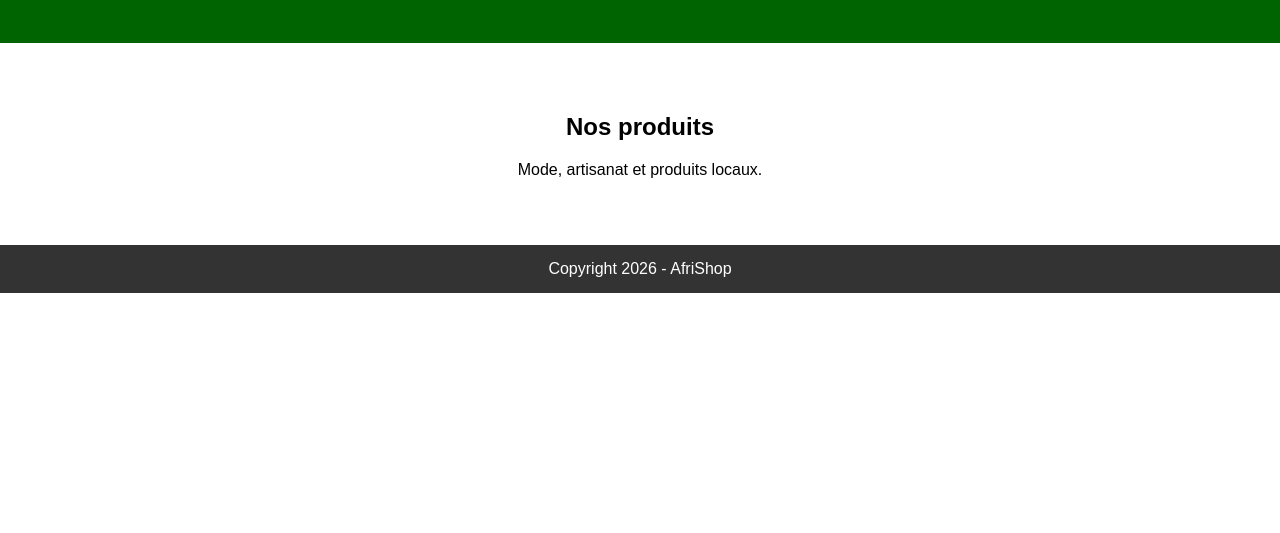
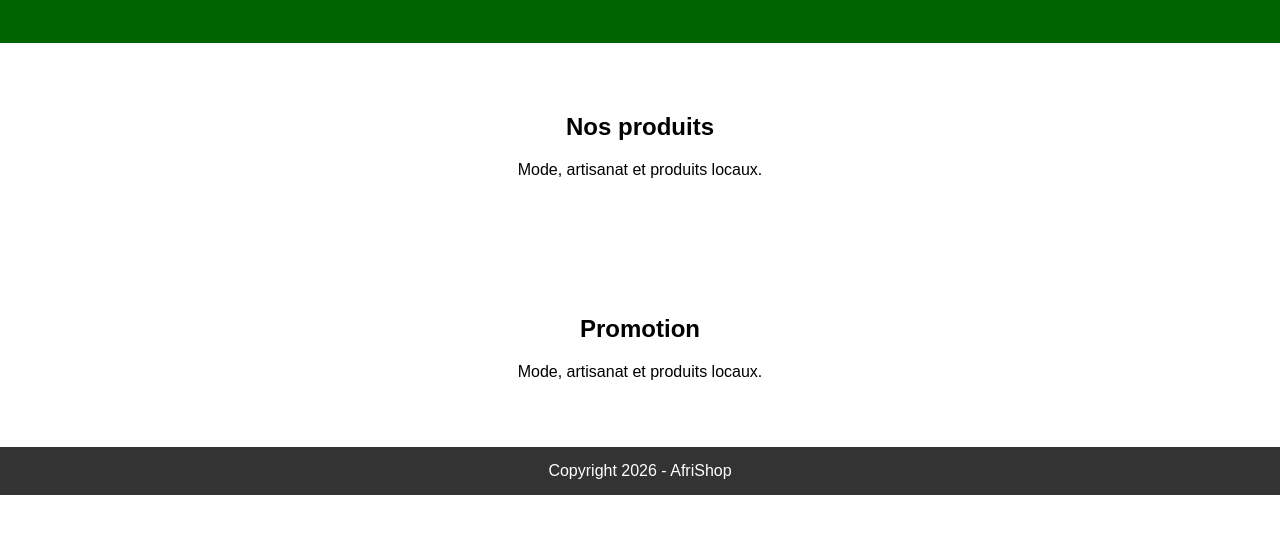
Before and after one commit to wendy470/afrishop, a plain HTML site: page index.html in a window 1280 px wide. Shown: the part 131-664 px from the top of the page. Drawn offline with Linux system fonts and the light colour scheme.

Commit message:
feat: ajouter la section promotion

```diff
--- a/index.html
+++ b/index.html
@@ -12,6 +12,9 @@
   <section><h2>Nos produits</h2>
     <p>Mode, artisanat et produits locaux.</p>
   </section>
+  <section><h2>Promotion</h2>
+    <p>Mode, artisanat et produits locaux.</p>
+  </section>
   <footer>Copyright 2026 - AfriShop</footer>
 </body>
 </html>
```
